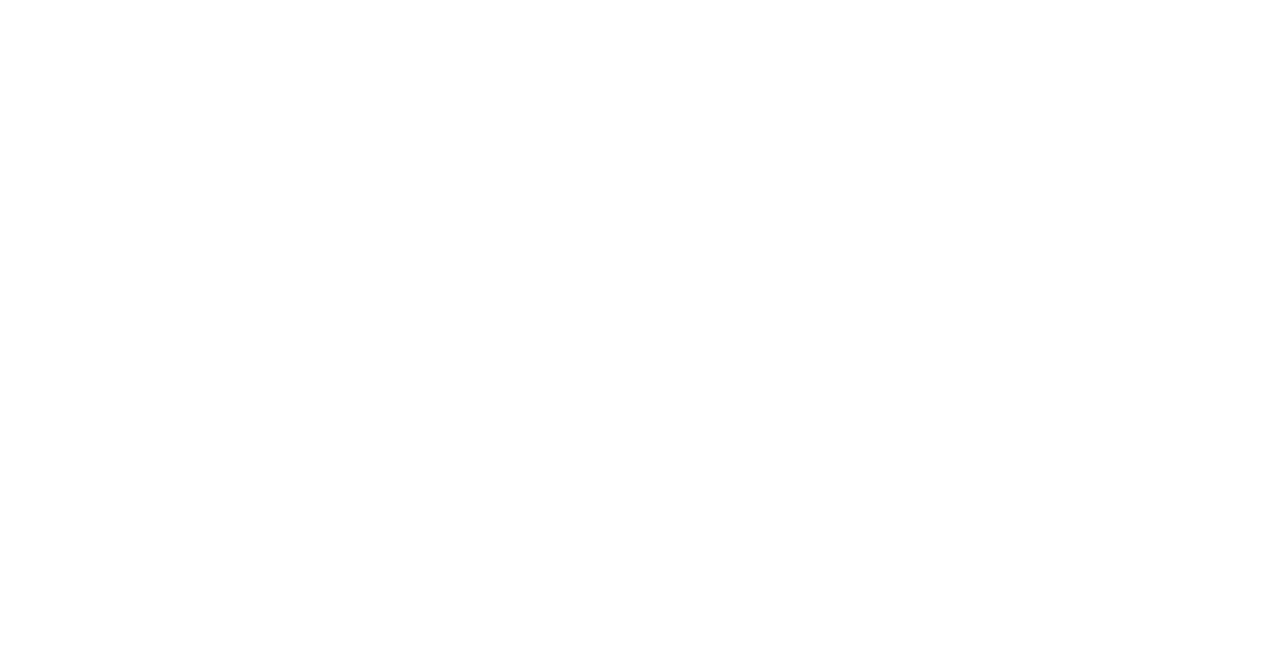
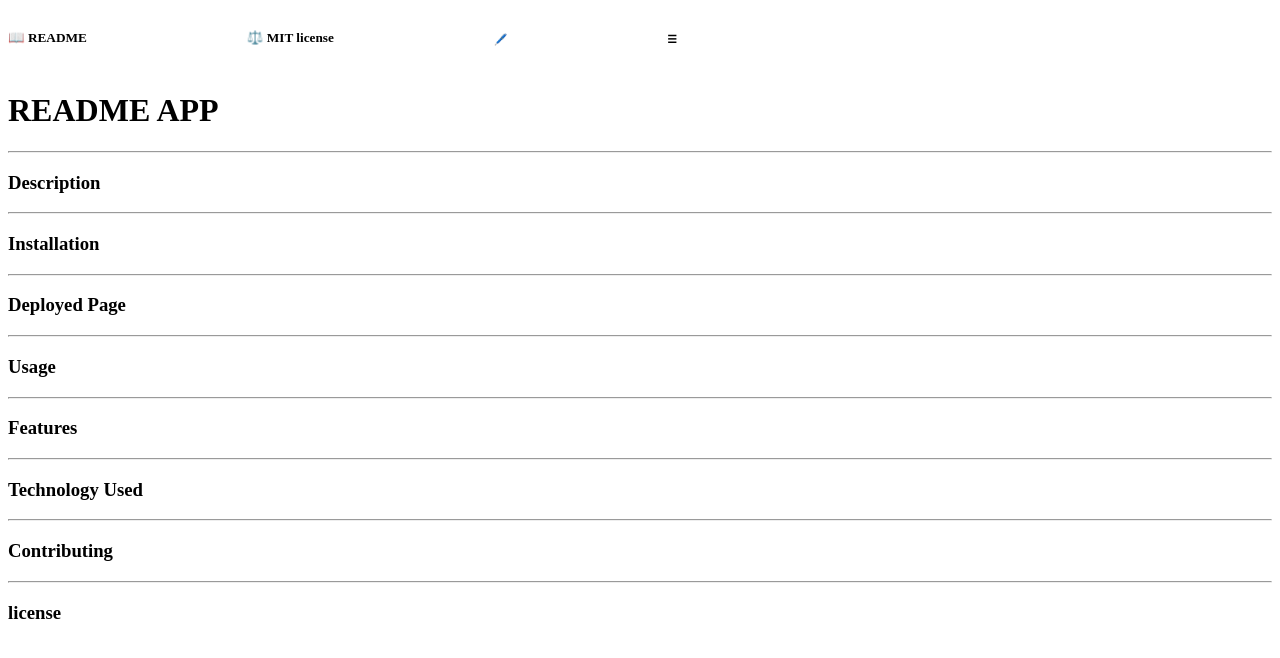
Before and after one commit to Meadoughnut/README-Generator, a website: page index.html in a window 1280 px wide. Drawn offline with Linux system fonts and the light colour scheme.

Commit message:
necessary files added

```diff
--- a/index.html
+++ b/index.html
@@ -4,8 +4,60 @@
     <meta charset="UTF-8">
     <meta name="viewport" content="width=device-width, initial-scale=1.0">
     <title>readme</title>
+    <style>
+        header {
+            display: flex;
+            gap: 10rem;
+        }
+        h6 {
+            float: right;
+        }
+
+    </style>
 </head>
 <body>
 
+   <header>
+    <h5><strong> 📖 README</strong> </h5>
+    <h5> ⚖️ MIT license</h5>
+    <h6>🖊️</h6>
+    <h6>☰</h6>
+
+   </header>
+   <main>
+    <h1>README APP</h1>
+
+    <hr>
+    <h3> Description</h3>
+
+    <hr>
+    <h3> Installation</h3>
+
+    <hr>
+    <h3> Deployed Page</h3>
+
+    <hr>
+    <h3> Usage</h3>
+
+    <hr>
+    <h3> Features</h3>
+
+    <hr>
+    <h3> Technology Used</h3>
+
+    <hr>
+    <h3> Contributing</h3>
+
+    <hr>
+    <h3> license</h3>
+
+
+
+
+
+   </main>
+
+
+
 </body>
 </html>
```
Also changed, not shown: package.json (added, +15 -0 lines), index.js (added), 1 other file.
